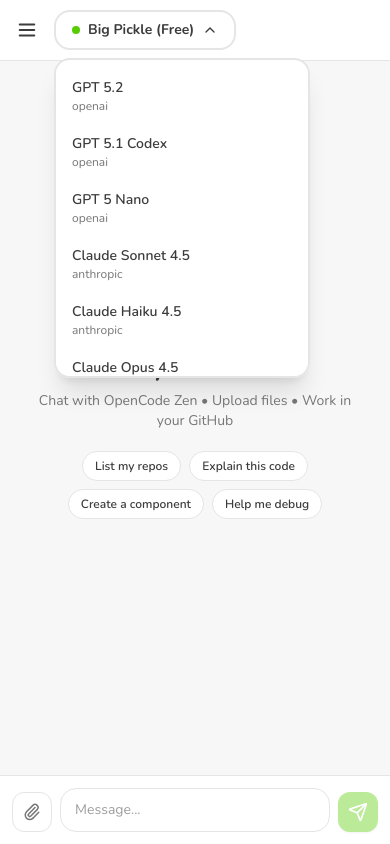
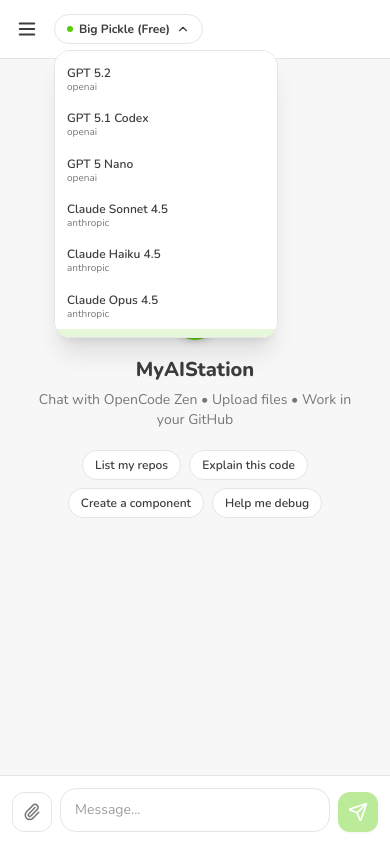
Before and after one commit to vatistasdimitris01/myaistation, a Next.js app: page / in a window 390 px wide. Both pictures are taken after a click on the button "Big Pickle (Free)". Built offline with nearby package versions, Linux system fonts and the light colour scheme.

Commit message:
More compact ModelSelector for mobile

```diff
--- a/src/components/ModelSelector.tsx
+++ b/src/components/ModelSelector.tsx
@@ -28,15 +28,18 @@
     <div className="relative" ref={ref}>
       <button
         onClick={() => setOpen(!open)}
-        className="flex items-center gap-2 px-4 py-2 rounded-2xl border-2 border-[var(--border)] bg-white hover:bg-[var(--bg-secondary)] font-bold text-sm text-[var(--text)] transition-colors"
+        className="flex items-center gap-1.5 px-3 py-1.5 rounded-2xl border border-[var(--border)] bg-white hover:bg-[var(--bg-secondary)] font-bold text-xs sm:text-sm text-[var(--text)] transition-colors max-w-full"
       >
-        <span className="w-2 h-2 rounded-full bg-[var(--duo-green)]" />
-        {current.name}
-        <ChevronDown size={16} className={cn("transition-transform", open && "rotate-180")} />
+        <span className="w-1.5 h-1.5 rounded-full bg-[var(--duo-green)] shrink-0" />
+        <span className="truncate">{current.name}</span>
+        <ChevronDown
+          size={14}
+          className={cn("shrink-0 transition-transform", open && "rotate-180")}
+        />
       </button>
 
       {open && (
-        <div className="absolute top-full left-0 mt-2 w-64 max-h-80 overflow-y-auto bg-white border-2 border-[var(--border)] rounded-2xl shadow-xl z-50 py-2">
+        <div className="absolute top-full left-0 mt-1.5 w-56 max-h-72 overflow-y-auto bg-white border border-[var(--border)] rounded-2xl shadow-xl z-50 py-1.5">
           {DEFAULT_MODELS.map((m) => (
             <button
               key={m.id}
@@ -45,12 +48,14 @@
                 setOpen(false);
               }}
               className={cn(
-                "w-full text-left px-4 py-2.5 text-sm font-semibold hover:bg-[var(--duo-green)]/10 transition-colors",
+                "w-full text-left px-3 py-2 text-xs sm:text-sm font-semibold hover:bg-[var(--duo-green)]/10 transition-colors",
                 m.id === value && "bg-[var(--duo-green)]/15 text-[var(--duo-green-dark)]"
               )}
             >
-              <div>{m.name}</div>
-              <div className="text-xs font-normal text-[var(--text-muted)]">{m.provider}</div>
+              <div className="truncate">{m.name}</div>
+              <div className="text-[10px] font-normal text-[var(--text-muted)]">
+                {m.provider}
+              </div>
             </button>
           ))}
         </div>
```
